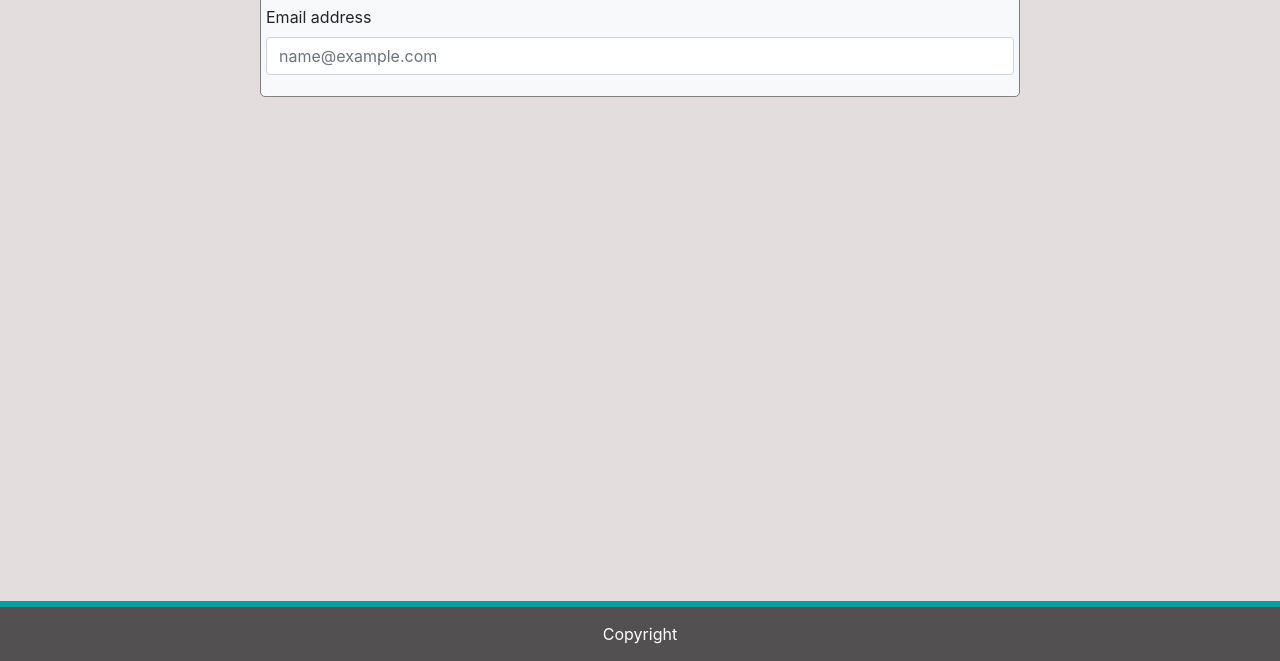
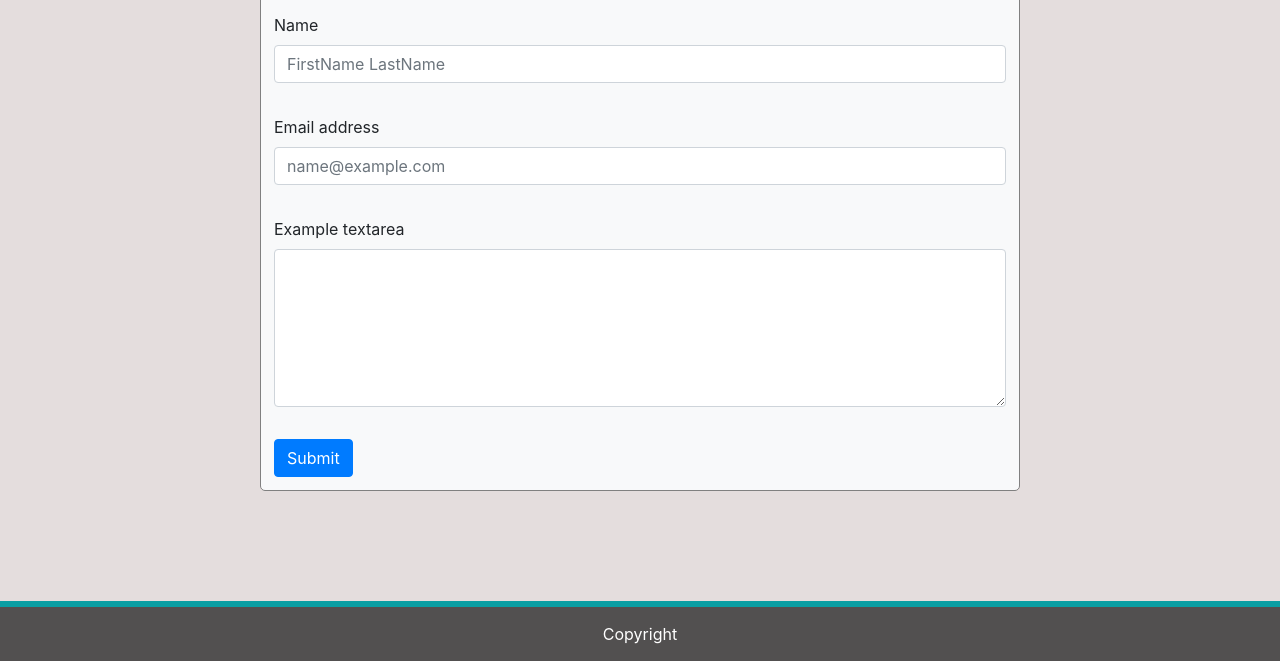
Before and after one commit to jtcravey1991/homework_2, a plain HTML site: page contact.html in a window 1280 px wide. Shown: the part 139-800 px from the top of the page. Drawn offline with nearby package versions, Linux system fonts and the light colour scheme; a web font is replaced by a local one.

Commit message:
finished editing contact

```diff
--- a/Assets/Styles/style.css
+++ b/Assets/Styles/style.css
@@ -69,3 +69,11 @@ footer p {
     padding: 15px;
     color: white;
 }
+
+.form-group {
+    padding: 8px;
+}
+
+.btn {
+    margin: 8px;
+}
--- a/contact.html
+++ b/contact.html
@@ -27,10 +27,10 @@
                         <a class="nav-link" href="index.html">Home <span class="sr-only">(current)</span></a>
                     </li>
                     <li class="nav-item">
-                        <a class="nav-link" href="/contact.html">Contact</a>
+                        <a class="nav-link" href="contact.html">Contact</a>
                     </li>
                     <li class="nav-item">
-                        <a class="nav-link" href="/portfolio.html">Portfolio</a>
+                        <a class="nav-link" href="portfolio.html">Portfolio</a>
                     </li>
                     <li class="nav-item">
                     </li>
@@ -45,10 +45,20 @@
                 <h2>Contact Form</h2>
                 <form>
                     <div class="form-group">
+                        <label for="exampleFormControlInput1">Name</label>
+                        <input type="email" class="form-control" id="exampleFormControlInput1"
+                            placeholder="FirstName LastName">
+                    </div>
+                    <div class="form-group">
                         <label for="exampleFormControlInput1">Email address</label>
                         <input type="email" class="form-control" id="exampleFormControlInput1"
                             placeholder="name@example.com">
                     </div>
+                    <div class="form-group">
+                        <label for="exampleFormControlTextarea1">Example textarea</label>
+                        <textarea class="form-control" id="exampleFormControlTextarea1" rows="6"></textarea>
+                    </div>
+                    <button type="submit" class="btn btn-primary">Submit</button>
                 </form>
             </article>
         </div>
```
Also changed, not shown: index.html (+2 -2 lines).
